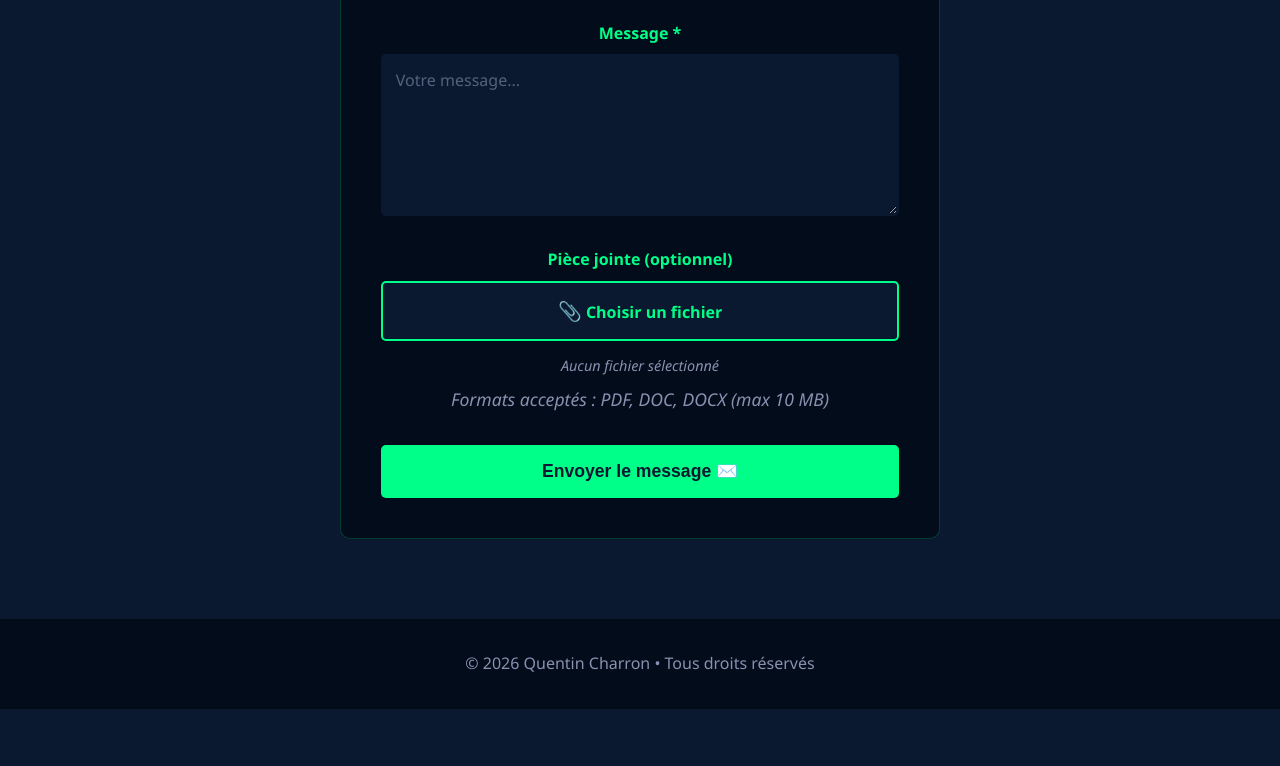
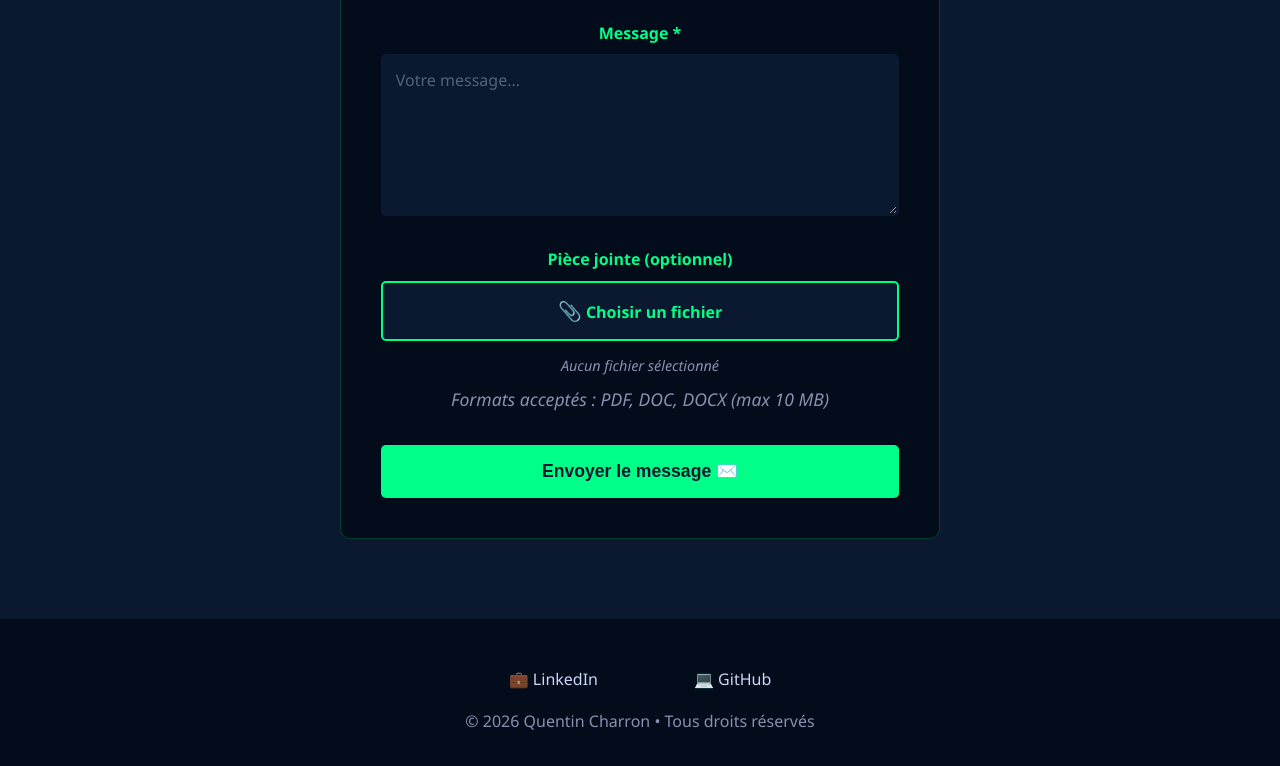
Before and after one commit to QC31/Portfolio, a plain HTML site: page index.html in a window 1280 px wide. Shown: the part 4983-5749 px from the top of the page. Before the commit the page ends 5692 px from the top, so only its background shows below. Drawn offline with Linux system fonts and the light colour scheme.

Commit message:
Footer Edit

```diff
--- a/index.html
+++ b/index.html
@@ -979,33 +979,19 @@
                 </button>
             </form>
 
-
-
-
-
-
-
-
-        <!--
-            <p>Intéressé par mon profil ? N'hésitez pas à me contacter pour échanger sur des opportunités de stage, d'alternance ou simplement pour discuter !</p>
-            <div class="contact-links">
-                <a href="mailto:quentin.charron.pro@gmail.com" class="contact-link">
-                    📧 Email
-                </a>
-                <a href="https://www.linkedin.com/in/quentin-charron-b97999260/" target="_blank" class="contact-link">
-                    💼 LinkedIn
-                </a>
-                <a href="https://github.com/QC31" target="_blank" class="contact-link">
-                    💻 GitHub
-                </a>
-            </div>
-        -->
-
         </div>
     </section>
 
     <!-- Footer -->
     <footer>
+        <div class="contact-links">
+            <a href="https://www.linkedin.com/in/quentin-charron-b97999260/" target="_blank" class="contact-link">
+                    💼 LinkedIn
+            </a>
+            <a href="https://github.com/QC31" target="_blank" class="contact-link">
+                    💻 GitHub
+            </a>
+        </div>
         <p>&copy; 2026 Quentin Charron • Tous droits réservés</p>
     </footer>
 
```
